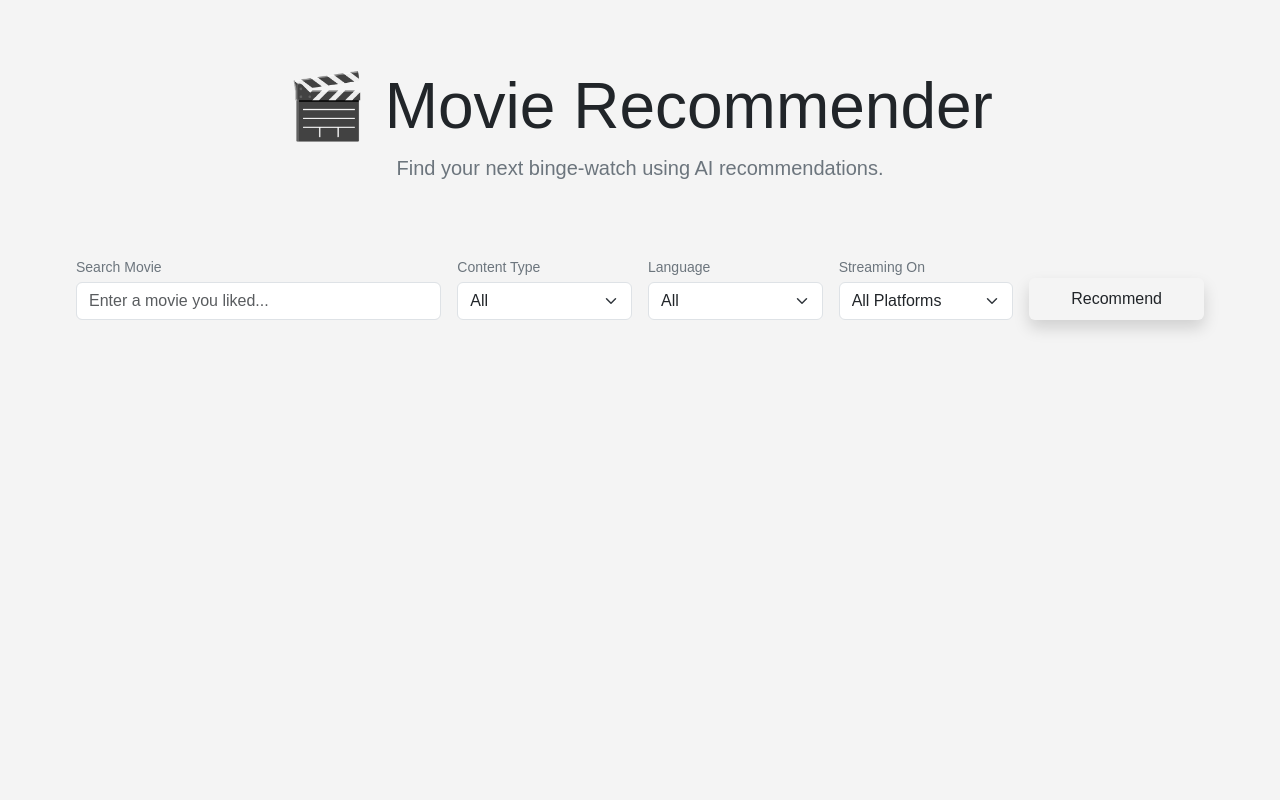
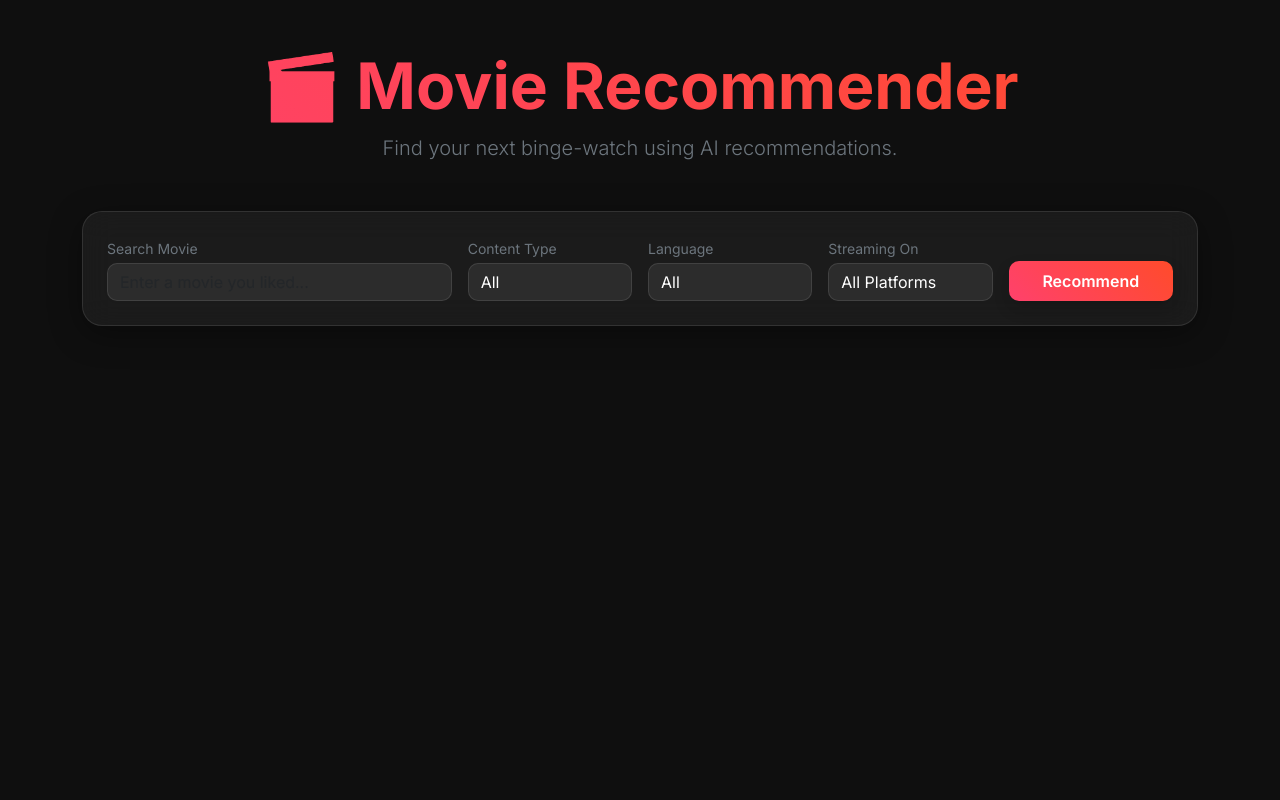
Before and after one commit to johngunji/movie-recommender, a Flask app: page / in a window 1280 px wide. Run offline with Flask 3, Linux system fonts and the light colour scheme; parts of the project's set-up code (start-up, migrations or seed data) failed here and were passed over.

Commit message:
Refactor CSS for modern design and layout

```diff
--- a/static/style.css
+++ b/static/style.css
@@ -1,58 +1,124 @@
-body {
-  font-family: Arial, sans-serif;
-  background: #f4f4f4;
-  padding: 20px;
+/* --- Variables & Core --- */
+:root {
+    --primary-gradient: linear-gradient(45deg, #ff416c, #ff4b2b);
+    --glass-bg: rgba(255, 255, 255, 0.05);
+    --card-bg: #1a1a1a;
+    --text-muted: #888;
+    --accent-color: #ff416c;
 }
 
-.container {
-  max-width: 1200px;
-  margin: auto;
+body {
+    font-family: 'Inter', sans-serif;
+    background-color: #0f0f0f;
+    color: #ffffff;
+    min-height: 100vh;
 }
 
-.search-box {
-  display: flex;
-  flex-wrap: wrap;
-  gap: 10px;
-  margin-bottom: 20px;
+/* --- Typography --- */
+.gradient-text {
+    background: var(--primary-gradient);
+    -webkit-background-clip: text;
+    -webkit-text-fill-color: transparent;
+    font-weight: 800;
 }
 
-input, select, button {
-  padding: 10px;
-  font-size: 14px;
+/* --- Search Section (Glassmorphism) --- */
+.search-card {
+    background: var(--glass-bg);
+    backdrop-filter: blur(15px);
+    -webkit-backdrop-filter: blur(15px); /* Safari support */
+    border-radius: 20px;
+    border: 1px solid rgba(255, 255, 255, 0.1);
+    box-shadow: 0 8px 32px 0 rgba(0, 0, 0, 0.37);
 }
 
-.grid {
-  display: grid;
-  grid-template-columns: repeat(auto-fill, minmax(180px, 1fr));
-  gap: 15px;
+.custom-input {
+    background: rgba(255, 255, 255, 0.08) !important;
+    border: 1px solid rgba(255, 255, 255, 0.1) !important;
+    color: white !important;
+    border-radius: 10px;
+    transition: all 0.3s ease;
 }
 
-.card {
-  background: white;
-  border-radius: 8px;
-  overflow: hidden;
+.custom-input:focus {
+    background: rgba(255, 255, 255, 0.15) !important;
+    border-color: var(--accent-color) !important;
+    box-shadow: 0 0 15px rgba(255, 65, 108, 0.3) !important;
 }
 
-.card img {
-  width: 100%;
-  height: 260px;
-  object-fit: cover;
+.btn-recommend {
+    background: var(--primary-gradient);
+    border: none;
+    color: white;
+    font-weight: 600;
+    border-radius: 10px;
+    transition: transform 0.2s ease, box-shadow 0.2s ease;
 }
 
-.card-info {
-  padding: 10px;
+.btn-recommend:hover {
+    transform: translateY(-2px);
+    box-shadow: 0 5px 15px rgba(255, 65, 108, 0.4);
+    color: white;
 }
 
-.title {
-  font-weight: bold;
+/* --- Movie Cards --- */
+.movie-card {
+    background: var(--card-bg);
+    border: none;
+    border-radius: 15px;
+    overflow: hidden;
+    transition: all 0.4s cubic-bezier(0.175, 0.885, 0.32, 1.275);
+    cursor: pointer;
+    height: 100%;
 }
 
-.genres {
-  font-size: 12px;
-  color: gray;
+.movie-card:hover {
+    transform: translateY(-10px) scale(1.02);
+    box-shadow: 0 20px 40px rgba(0, 0, 0, 0.6);
 }
 
-.meta {
-  font-size: 11px;
-  margin-top: 4px;
+.movie-card img {
+    height: 320px;
+    object-fit: cover;
+    border-bottom: 3px solid var(--accent-color);
 }
+
+.card-body {
+    padding: 1.2rem;
+}
+
+.movie-title {
+    font-size: 1.1rem;
+    font-weight: 700;
+    margin-bottom: 5px;
+    white-space: nowrap;
+    overflow: hidden;
+    text-overflow: ellipsis;
+}
+
+.movie-genres {
+    font-size: 0.75rem;
+    color: var(--text-muted);
+    text-transform: uppercase;
+    letter-spacing: 1.2px;
+}
+
+.movie-meta {
+    font-size: 0.8rem;
+    color: var(--accent-color);
+    font-weight: 600;
+    margin-top: 8px;
+}
+
+/* --- Loading State --- */
+.loader {
+    grid-column: 1 / -1;
+    padding: 100px 0;
+    text-align: center;
+}
+
+.spinner-border {
+    width: 3rem;
+    height: 3rem;
+    color: var(--accent-color);
+}
```
